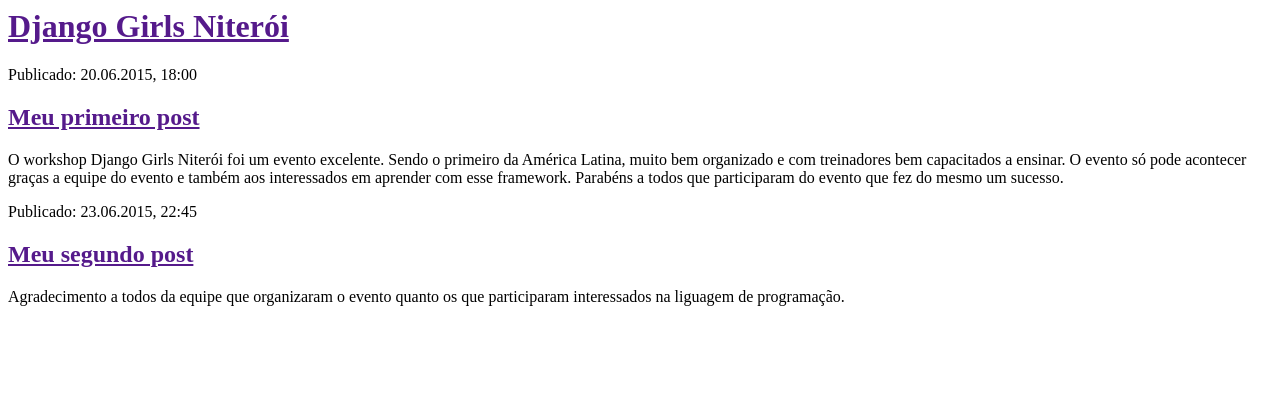
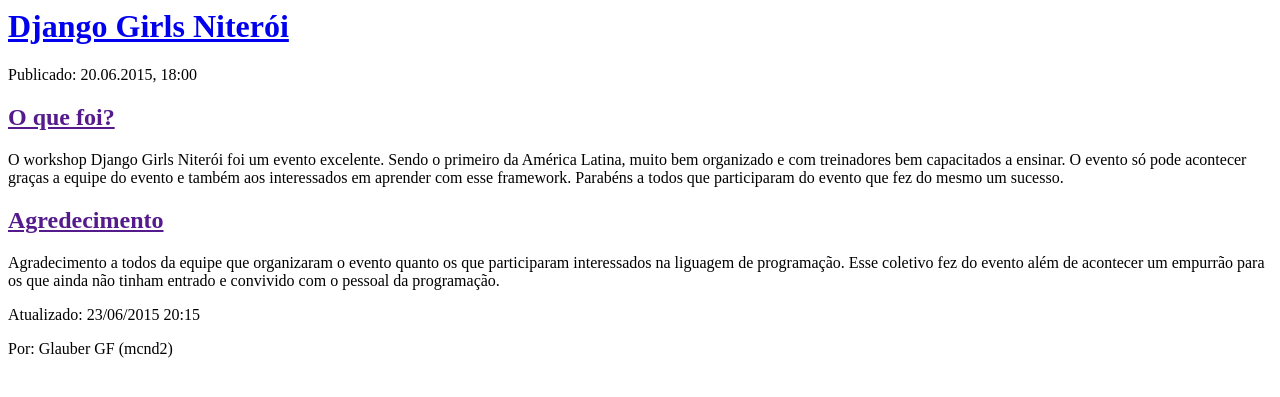
Before and after one commit to mcnd2/my-first-blog, a Django app: page / in a window 1280 px wide. Shown: the top 397 px of the page. Run offline with Django 3.2, Linux system fonts and the light colour scheme.

Commit message:
Changed the HTML for the site 20150623.

```diff
--- a/blog/templates/blog/post_list.html
+++ b/blog/templates/blog/post_list.html
@@ -1,22 +1,23 @@
 <html>
     <head>
-        <title>Django Girls blog</title>
+        <title>Django blog</title>
     </head>
     <body>
         <div>
-            <h1><a href="">Django Girls Niterói</a></h1>
+            <h1><a href="https://www.facebook.com/groups/1084845094878534/?ref=bookmarks">Django Girls Niterói</a></h1>
         </div>
 
         <div>
             <p>Publicado: 20.06.2015, 18:00</p>
-            <h2><a href="">Meu primeiro post</a></h2>
+            <h2><a href="">O que foi?</a></h2>
             <p>O workshop Django Girls Niterói foi um evento excelente. Sendo o primeiro da América Latina, muito bem organizado e com treinadores bem capacitados a ensinar. O evento só pode acontecer graças a equipe do evento e também aos interessados em aprender com esse framework. Parabéns a todos que participaram do evento que fez do mesmo um sucesso.</p>
         </div>
 
         <div>
-            <p>Publicado: 23.06.2015, 22:45</p>
-            <h2><a href="">Meu segundo post</a></h2>
-            <p>Agradecimento a todos da equipe que organizaram o evento quanto os que participaram interessados na liguagem de programação.</p>
+            <h2><a href="">Agredecimento</a></h2>
+            <p>Agradecimento a todos da equipe que organizaram o evento quanto os que participaram interessados na liguagem de programação. Esse coletivo fez do evento além de acontecer um empurrão para os que ainda não tinham entrado e convivido com o pessoal da programação.</p>
+	   <p>Atualizado: 23/06/2015 20:15</p>
+	   <p>Por: Glauber GF (mcnd2)</p>
         </div>
     </body>
 </html>
```
